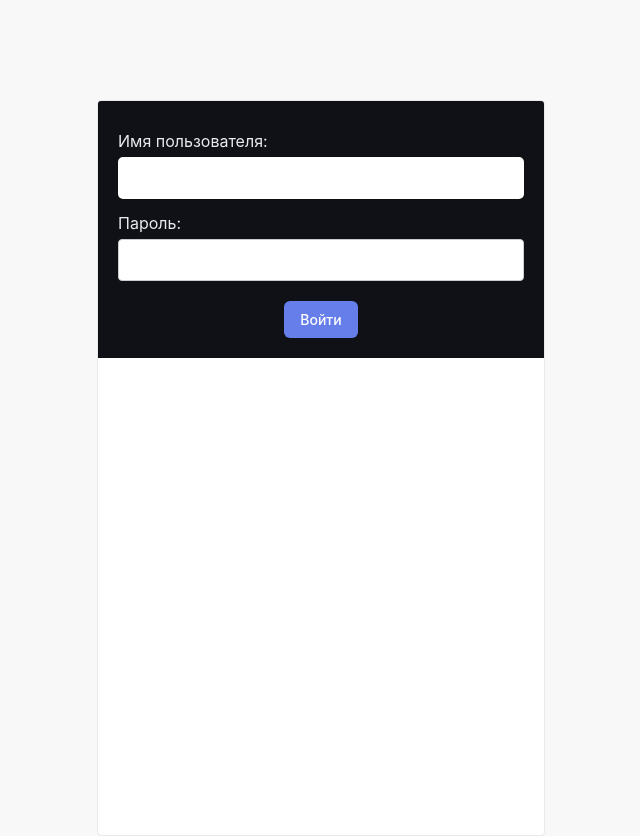
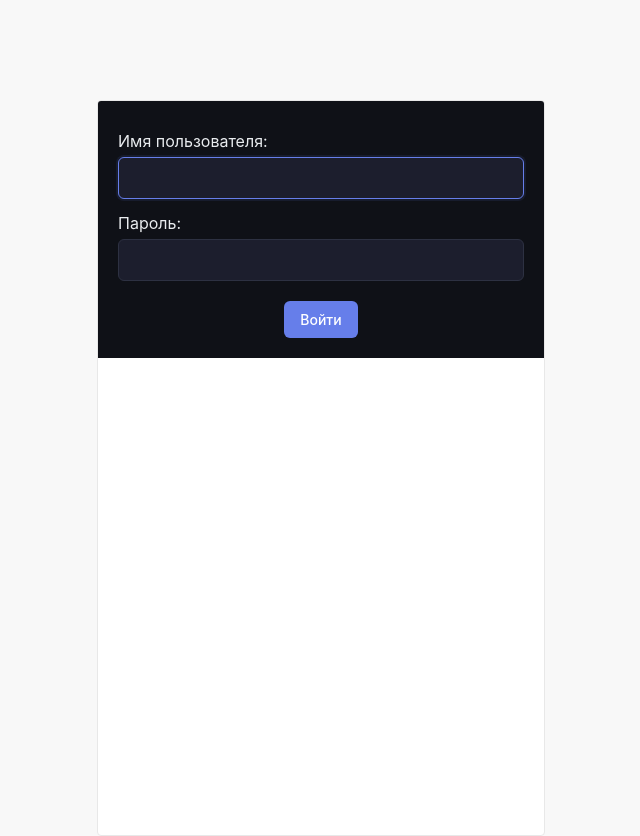
Before and after one commit to gaagnec/batteryRental-3, a Django app: a page that uses templates/admin/base_site.html in a window 1280 px wide. Shown: the whole page, without its empty margins (319-959 px from the left). Run offline with Django 5.2, Linux system fonts and the light colour scheme; parts of the project's set-up code (start-up, migrations or seed data) failed here and were passed over.

Commit message:
Fix: Remove list markers and add dark theme for Django admin pages
- Added list-style-type: none for all ul/ol elements
- Fixed white background on changelist-form-container
- Added dark theme for Django admin forms and inputs
- Added focus states for form fields
- Fixed backgrounds for Clients, Rentals and other changelist pages

```diff
--- a/templates/admin/base_site.html
+++ b/templates/admin/base_site.html
@@ -45,6 +45,11 @@
       overflow-x: hidden;
     }
 
+    /* Remove list markers from all lists */
+    ul, ol {
+      list-style-type: none;
+    }
+
     /* Hide default Django admin elements */
     #header,
     #nav-sidebar,
@@ -54,7 +59,52 @@
       display: none;
     }
 
-    /* 3. LAYOUT - Top Navigation Bar */
+    /* 3. DJANGO ADMIN OVERRIDES - Dark theme for changelist pages */
+    #content-main,
+    .changelist-form-container,
+    .module,
+    #changelist,
+    .results {
+      background-color: var(--phoenix-content-bg);
+    }
+
+    .changelist-form-container {
+      background-color: transparent;
+    }
+
+    #changelist .results {
+      overflow-x: auto;
+    }
+
+    /* Django admin forms and inputs */
+    input[type="text"],
+    input[type="password"],
+    input[type="email"],
+    input[type="number"],
+    input[type="url"],
+    input[type="date"],
+    input[type="datetime-local"],
+    input[type="time"],
+    textarea,
+    select {
+      background-color: var(--phoenix-card-bg);
+      color: var(--phoenix-text);
+      border: 1px solid var(--phoenix-border);
+      border-radius: 0.375rem;
+      padding: 0.5rem;
+    }
+
+    input[type="text"]:focus,
+    input[type="password"]:focus,
+    input[type="email"]:focus,
+    textarea:focus,
+    select:focus {
+      border-color: var(--phoenix-primary);
+      outline: none;
+      box-shadow: 0 0 0 2px var(--phoenix-primary-light);
+    }
+
+    /* 4. LAYOUT - Top Navigation Bar */
     .phoenix-navbar {
       position: fixed;
       top: 0;
@@ -182,7 +232,7 @@
       font-size: 0.875rem;
     }
 
-    /* 4. LAYOUT - Sidebar */
+    /* 5. LAYOUT - Sidebar */
     .phoenix-sidebar {
       position: fixed;
       top: var(--phoenix-topnav-height);
@@ -292,7 +342,7 @@
       opacity: 1;
     }
 
-    /* 5. LAYOUT - Main Content Container */
+    /* 6. LAYOUT - Main Content Container */
     #container {
       margin-top: var(--phoenix-topnav-height);
       margin-left: var(--phoenix-sidebar-width);
@@ -305,7 +355,7 @@
       background-color: var(--phoenix-content-bg);
     }
 
-    /* 6. COMPONENTS - Base Buttons */
+    /* 7. COMPONENTS - Base Buttons */
     .button,
     button,
     .btn,
@@ -328,7 +378,7 @@
       background-color: var(--phoenix-primary-hover);
     }
 
-    /* 7. COMPONENTS - Tab Buttons (more specific selector) */
+    /* 8. COMPONENTS - Tab Buttons (more specific selector) */
     .client-tabs,
     .tab-buttons {
       display: flex;
@@ -377,14 +427,14 @@
       display: block;
     }
 
-    /* 8. COMPONENTS - Cards */
+    /* 9. COMPONENTS - Cards */
     .card {
       background-color: var(--phoenix-card-bg);
       border: 1px solid var(--phoenix-border);
       border-radius: 0.75rem;
     }
 
-    /* 9. COMPONENTS - Tables (Dark Theme) */
+    /* 10. COMPONENTS - Tables (Dark Theme) */
     .table {
       color: var(--phoenix-text-muted);
     }
@@ -455,7 +505,7 @@
       background: #3a3e51;
     }
 
-    /* 10. RESPONSIVE - Mobile (< 992px) */
+    /* 11. RESPONSIVE - Mobile (< 992px) */
     @media (max-width: 991px) {
       /* Show burger button */
       .phoenix-burger {
@@ -519,14 +569,14 @@
       }
     }
 
-    /* 11. RESPONSIVE - Tablet (768px - 991px) */
+    /* 12. RESPONSIVE - Tablet (768px - 991px) */
     @media (min-width: 768px) and (max-width: 991px) {
       .phoenix-navbar-brand span {
         display: inline;
       }
     }
 
-    /* 12. UTILITIES - Only here we use !important */
+    /* 13. UTILITIES - Only here we use !important */
     .d-none {
       display: none;
     }
```
